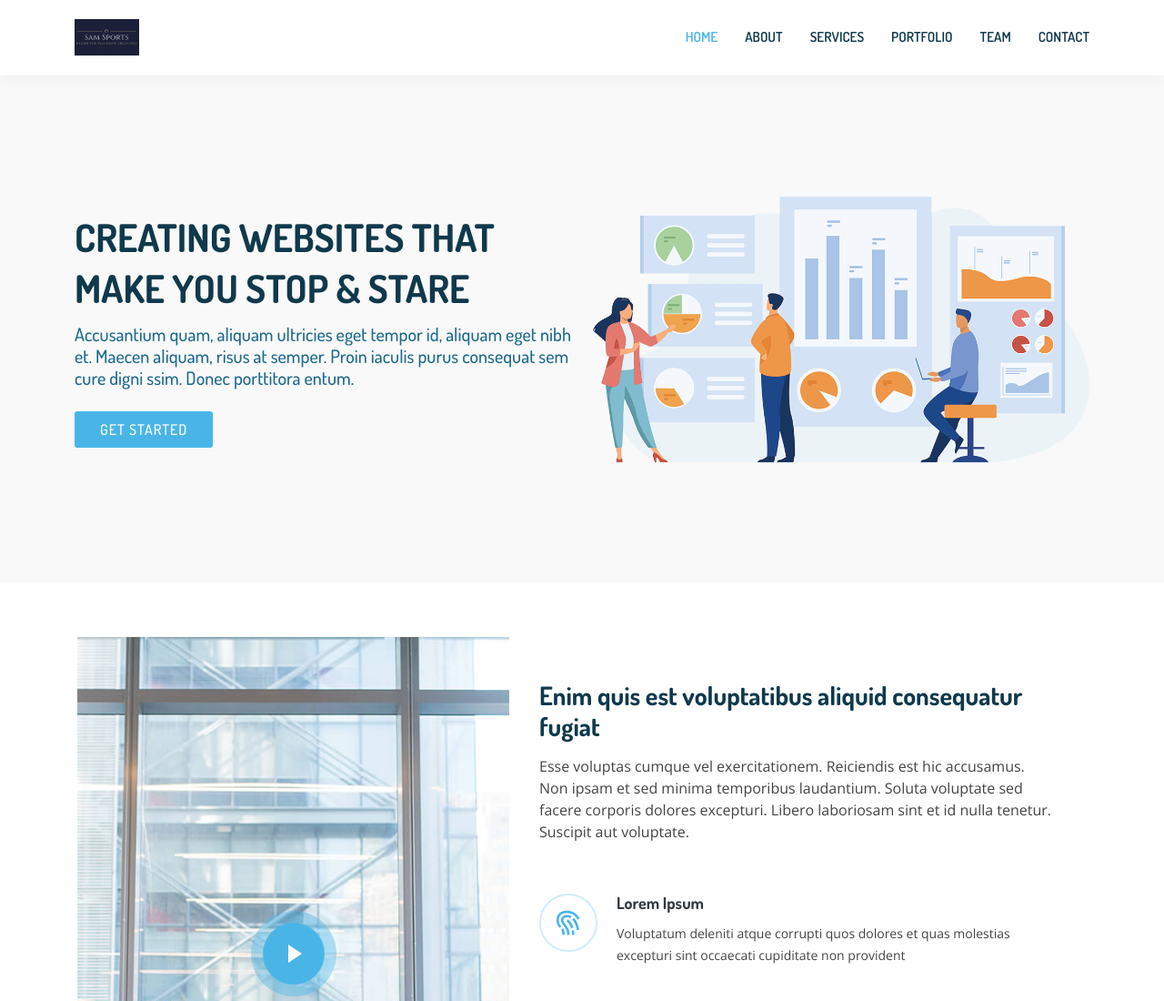
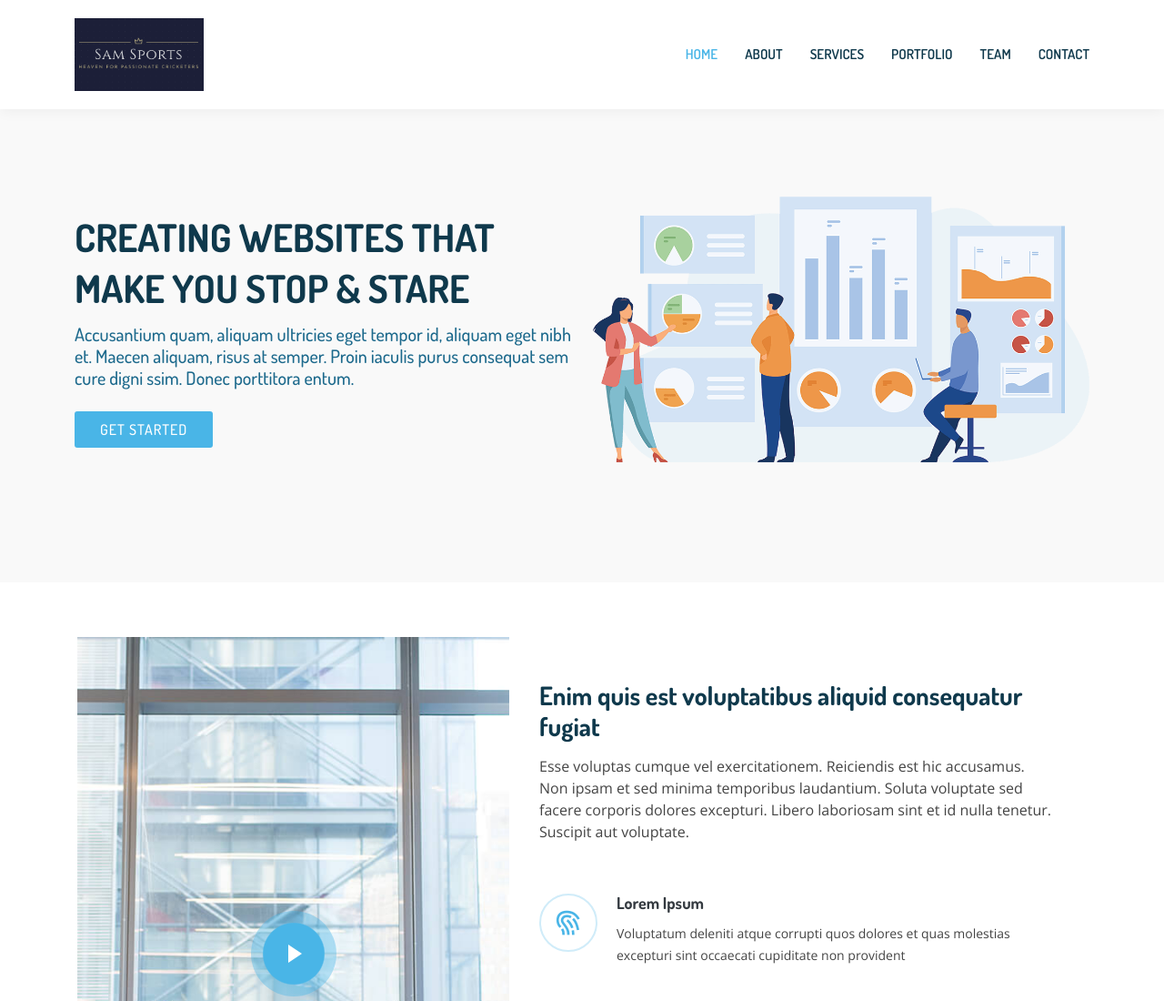
Before and after one commit to aviralsrivastava01/samcricket, a plain HTML site: page index.html in a window 1280 px wide. Shown: the top 1100 px of the page at 91% size. Drawn offline with nearby package versions, Linux system fonts and the light colour scheme.

Commit message:
change css

```diff
--- a/assets/css/style.css
+++ b/assets/css/style.css
@@ -87,7 +87,8 @@ h1, h2, h3, h4, h5, h6 {
 }
 
 #header .logo img {
-  max-height: 40px;
+  max-width: 300px;
+  max-height: 80px;
 }
 
 /*--------------------------------------------------------------
```
